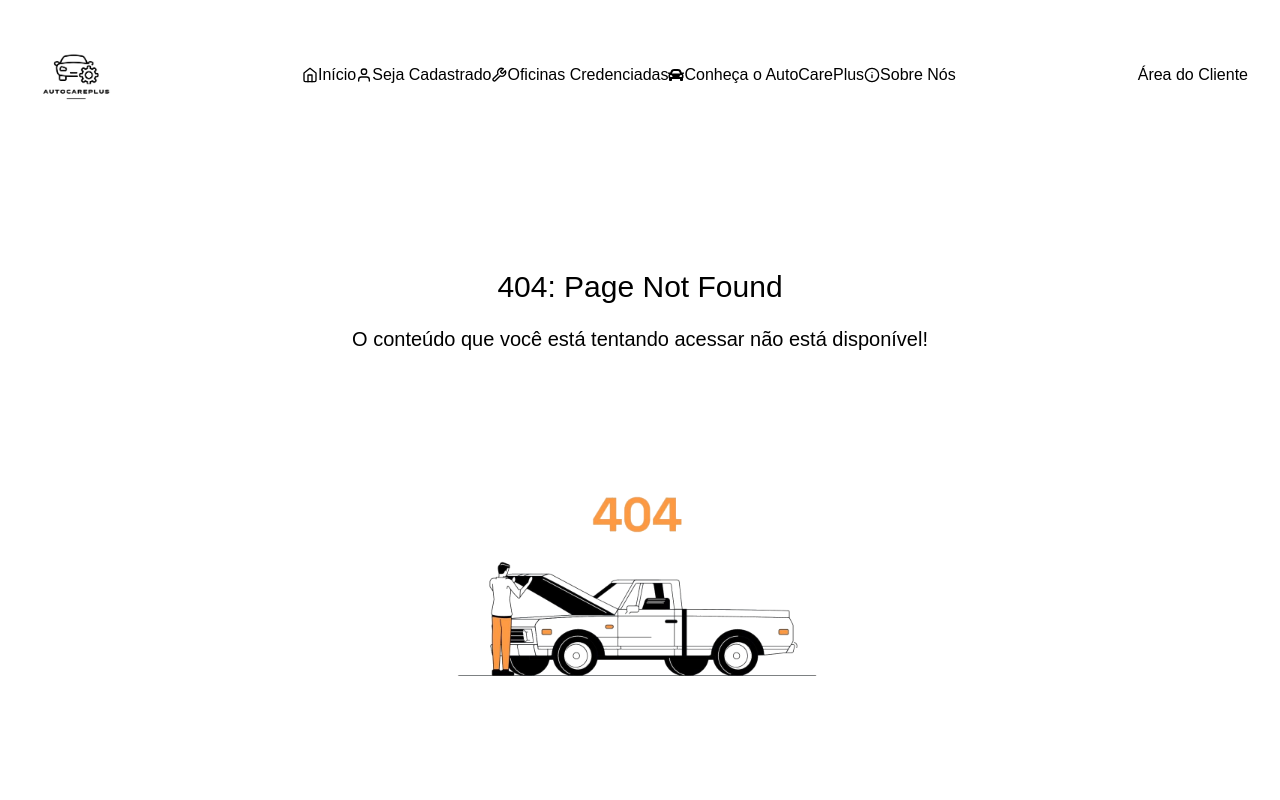
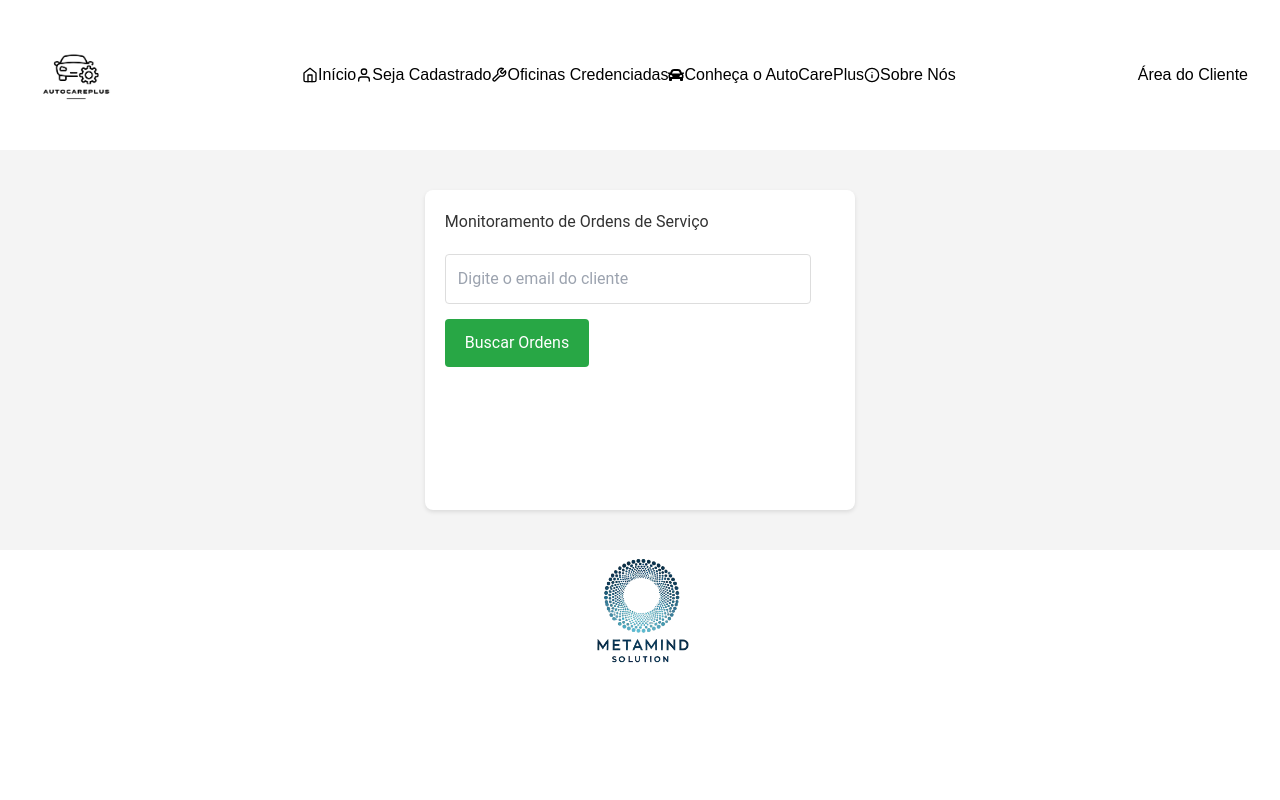
Before and after one commit to joao1015/AutoCarePlus-IA-regenerativa-Com-nextJS, a Next.js app in the folder autocare/: page /Status in a window 1280 px wide. Before the commit this address had no page. Shown: the top 800 px of the page. Built offline with nearby package versions, Linux system fonts and the light colour scheme.

Commit message:
Incrementado a pagina status de serviço previamente ainda falta testar se busca ordem de serviço no banco

```diff
--- /dev/null
+++ b/autocare/src/Components/StatusOrdens/index.tsx
@@ -0,0 +1,168 @@
+"use client";
+
+import React, { useState, useEffect } from 'react';
+import styled from 'styled-components';
+
+// Definição da interface para as ordens
+interface Ordem {
+  numero_ordem_servico: string;
+  cliente_nome: string;
+  cliente_email: string;
+  status: string;
+}
+
+const Container = styled.div`
+  display: flex;
+  flex-direction: column;
+  min-height: 50vh;
+  padding: 20px;
+  background-color: #f4f4f4;
+  font-family: 'Roboto', sans-serif;
+`;
+
+const MainContent = styled.main`
+  flex: 1;
+  max-width: 900px;
+  margin: 20px auto;
+  background-color: #fff;
+  padding: 20px;
+  border-radius: 8px;
+  box-shadow: 0 2px 4px rgba(0, 0, 0, 0.1);
+`;
+
+const Title = styled.h2`
+  color: #333;
+  margin-bottom: 20px;
+`;
+
+const Input = styled.input`
+  padding: 12px;
+  margin-bottom: 15px;
+  border: 1px solid #ddd;
+  border-radius: 4px;
+  font-size: 1rem;
+  width: calc(100% - 24px);
+`;
+
+const Button = styled.button`
+  background-color: #28a745;
+  color: white;
+  border: none;
+  padding: 12px 20px;
+  border-radius: 4px;
+  cursor: pointer;
+  transition: background-color 0.3s ease;
+  font-size: 1rem;
+
+  &:hover {
+    background-color: #218838;
+  }
+`;
+
+const OrcamentoCard = styled.div`
+  background-color: #f8f9fa;
+  padding: 15px;
+  margin-bottom: 15px;
+  border-radius: 8px;
+  border: 1px solid #dee2e6;
+`;
+
+const FieldLabel = styled.span`
+  font-weight: 600;
+  color: #495057;
+  display: inline-block;
+  margin-bottom: 5px;
+`;
+
+const FieldValue = styled.span`
+  margin-left: 10px;
+  color: #6c757d;
+`;
+
+const ErrorMsg = styled.p`
+  color: #dc3545;
+  margin-top: 10px;
+`;
+
+const NoResults = styled.p`
+  color: #6c757d;
+  margin-top: 10px;
+`;
+
+const StatusOrdens = () => {
+  const [ordens, setOrdens] = useState<Ordem[]>([]);
+  const [emailCliente, setEmailCliente] = useState('');
+  const [error, setError] = useState('');
+  const [showResults, setShowResults] = useState(false);
+
+  const handleFilter = async () => {
+    setError('');
+    setShowResults(false);
+    try {
+      const response = await fetch('http://localhost:4000/ordens/todas');
+      const result = await response.json();
+
+      if (response.ok) {
+        const filtered = result.ordens.filter((ordem: Ordem) =>
+          ordem.cliente_email.toLowerCase().includes(emailCliente.toLowerCase().trim())
+        );
+        setOrdens(filtered);
+        setShowResults(true);
+        if (filtered.length === 0) {
+          setError('Nenhuma ordem encontrada para este email.');
+        }
+      } else {
+        setError(result.message || 'Erro ao buscar as ordens.');
+      }
+    } catch (error) {
+      console.error('Erro ao buscar todas as ordens:', error);
+      setError('Erro ao buscar as ordens.');
+    }
+  };
+
+  return (
+    <Container>
+      <MainContent>
+        <Title>Monitoramento de Ordens de Serviço</Title>
+        <Input
+          type="email"
+          placeholder="Digite o email do cliente"
+          value={emailCliente}
+          onChange={(e) => setEmailCliente(e.target.value)}
+        />
+        <Button onClick={handleFilter}>Buscar Ordens</Button>
+
+        {error && <ErrorMsg>{error}</ErrorMsg>}
+
+        {showResults && ordens.length > 0 ? (
+          ordens.map((ordem, index) => (
+            <OrcamentoCard key={index}>
+              <div>
+                <FieldLabel>Número da Ordem:</FieldLabel>
+                <FieldValue>{ordem.numero_ordem_servico}</FieldValue>
+              </div>
+              <div>
+                <FieldLabel>Nome do Cliente:</FieldLabel>
+                <FieldValue>{ordem.cliente_nome}</FieldValue>
+              </div>
+              <div>
+                <FieldLabel>Email do Cliente:</FieldLabel>
+                <FieldValue>{ordem.cliente_email}</FieldValue>
+              </div>
+              <div>
+                <FieldLabel>Status da Ordem:</FieldLabel>
+                <FieldValue>{ordem.status}</FieldValue>
+              </div>
+            </OrcamentoCard>
+          ))
+        ) : (
+          showResults && (
+            <NoResults>Nenhuma ordem de serviço encontrada para este cliente.</NoResults>
+          )
+        )}
+      </MainContent>
+    </Container>
+  );
+};
+
+export default StatusOrdens;
--- /dev/null
+++ b/autocare/src/app/Status/page.tsx
@@ -0,0 +1,8 @@
+import React from 'react';
+import StatusOrdens from '../../Components/StatusOrdens';
+
+const StatusPage = () => {
+  return <StatusOrdens />;
+};
+
+export default StatusPage;
--- a/autocare/src/app/layout.tsx
+++ b/autocare/src/app/layout.tsx
@@ -1,10 +1,15 @@
 import type { Metadata } from "next";
-
 import "./globals.css";
 import Cabecalho from "@/Components/Cabecalho";
 import Rodape from "@/Components/Rodape";
 
-
+export const metadata: Metadata = {
+  title: "AutoCarePlus - Seu Sistema Inteligente para Oficinas",
+  description: "Revolucionando o Acesso a Sistemas Automatizados para Oficinas",
+  icons: {
+    icon: "/images/LogoMeta.png", // Caminho para o favicon
+  },
+};
 
 export default function RootLayout({
   children,
@@ -12,12 +17,11 @@ export default function RootLayout({
   children: React.ReactNode;
 }>) {
   return (
-    <html lang="Pt-br">
+    <html lang="pt-br">
       <body>
-        <Cabecalho></Cabecalho>
+        <Cabecalho />
         {children}
-      <Rodape></Rodape>
-
+        <Rodape />
       </body>
     </html>
   );
```
Also changed, not shown: autocare/src/Components/SideBar/index.tsx (+51 -15 lines).
